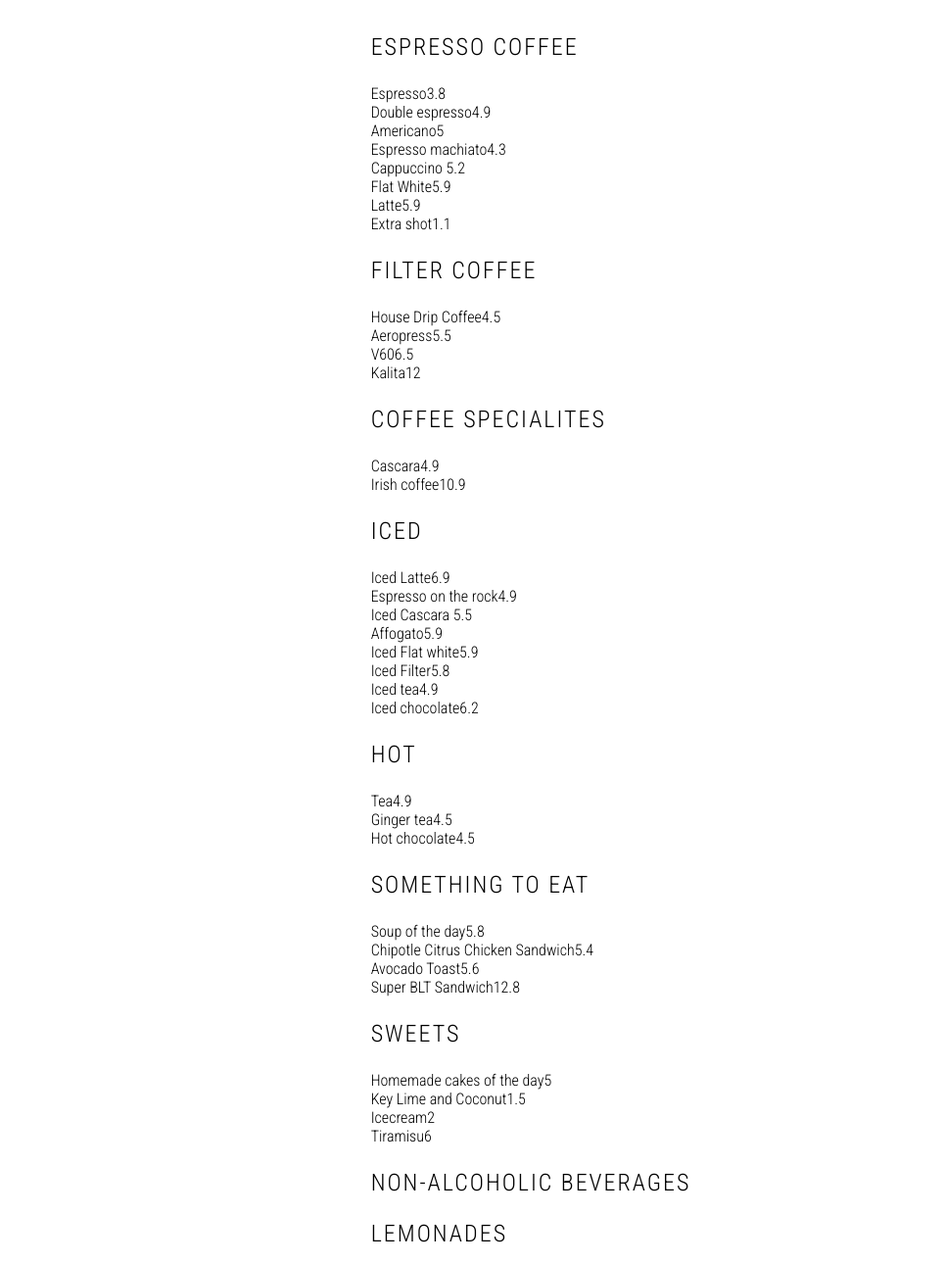
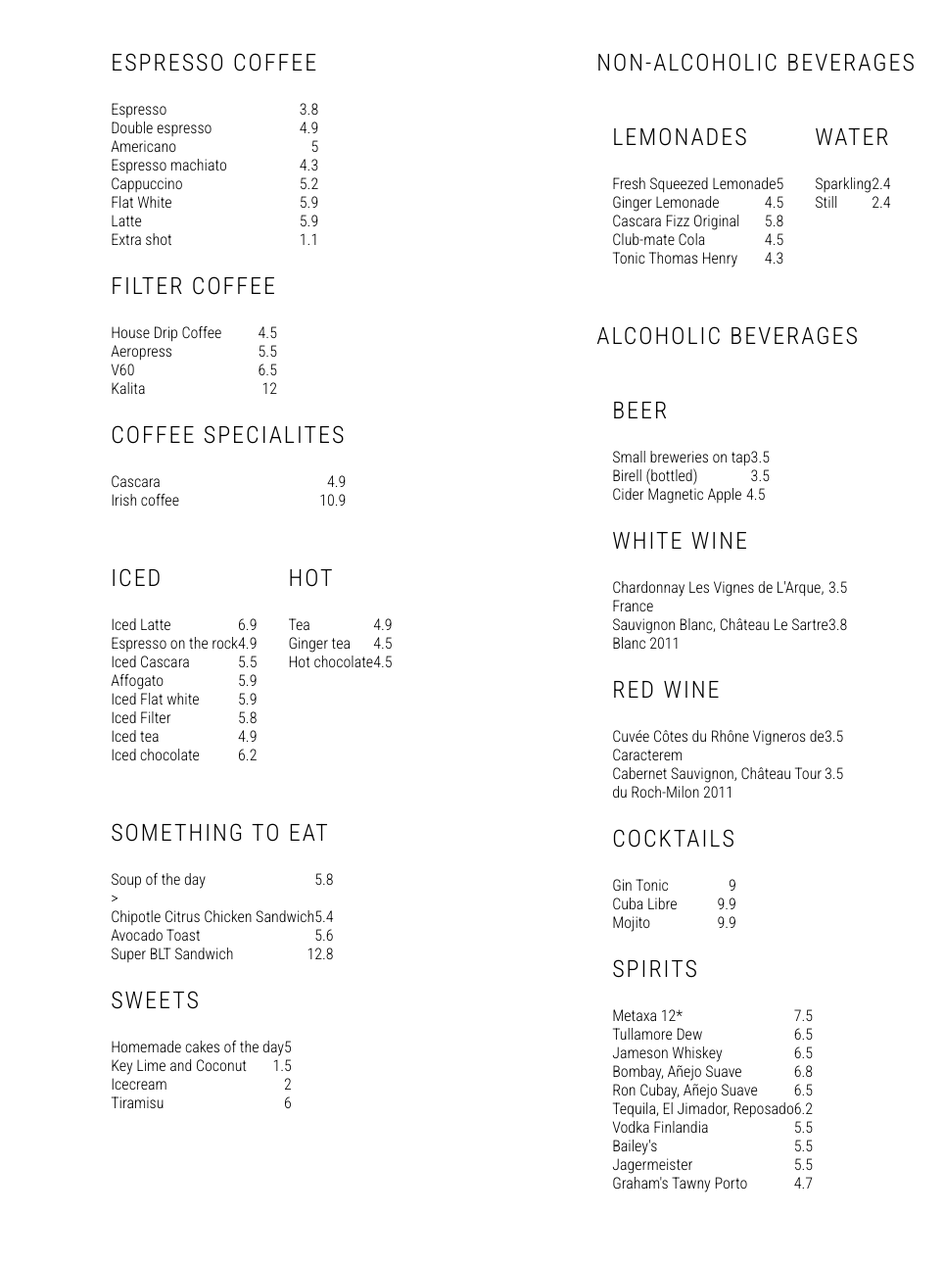
Before and after one commit to pe3k-j/hackathon-1, a website built with Vite: page src/html/menu.html in a window 1280 px wide. Shown: the part 233-1523 px from the top of the page at 98% size, without its empty margins (98-1062 px from the left). Built offline with nearby package versions, Linux system fonts and the light colour scheme; grey boxes are pictures that could not be loaded.

Commit message:
menu aloust done

```diff
--- a/src/html/menu.html
+++ b/src/html/menu.html
@@ -26,124 +26,228 @@
     </header>
     <main>
       <h2>MENU</h2>
-      <div class="menu">
+      <div class="menu-out">
+        <div class="menu-in">
           <div class="coffee">
+            <div class="name-and-items">
               <h3>ESPRESSO COFFEE</h3>
               <div class="items">
-            <span>Espresso</span><span>3.8</span><br />
-            <span>Double espresso</span><span>4.9</span><br />
-            <span>Americano</span><span>5</span><br />
-            <span>Espresso machiato</span><span>4.3</span><br />
-            <span>Cappuccino </span><span>5.2</span><br />
-            <span>Flat White</span><span>5.9</span><br />
-            <span>Latte</span><span>5.9</span><br />
-            <span>Extra shot</span><span>1.1</span><br />
+                <div class="line"><span>Espresso</span><span>3.8</span></div>
+                <div class="line">
+                  <span>Double espresso</span><span>4.9</span>
                 </div>
+                <div class="line"><span>Americano</span><span>5</span></div>
+                <div class="line">
+                  <span>Espresso machiato</span><span>4.3</span>
+                </div>
+                <div class="line"><span>Cappuccino </span><span>5.2</span></div>
+                <div class="line"><span>Flat White</span><span>5.9</span></div>
+                <div class="line"><span>Latte</span><span>5.9</span></div>
+                <div class="line"><span>Extra shot</span><span>1.1</span></div>
+              </div>
+            </div>
+            <div class="name-and-items">
               <h3>FILTER COFFEE</h3>
               <div class="items">
-            <span>House Drip Coffee</span><span>4.5</span><br />
-            <span>Aeropress</span><span>5.5</span><br />
-            <span>V60</span><span>6.5</span><br />
-            <span>Kalita</span><span>12</span><br />
+                <div class="line">
+                  <span>House Drip Coffee</span><span>4.5</span>
                 </div>
+                <div class="line"><span>Aeropress</span><span>5.5</span></div>
+                <div class="line"><span>V60</span><span>6.5</span></div>
+                <div class="line"><span>Kalita</span><span>12</span></div>
+              </div>
+            </div>
+            <div class="name-and-items">
               <h3>COFFEE SPECIALITES</h3>
               <div class="items">
-            <span>Cascara</span><span>4.9</span><br />
-            <span>Irish coffee</span><span>10.9</span><br />
+                <div class="line"><span>Cascara</span><span>4.9</span></div>
+                <div class="line">
+                  <span>Irish coffee</span><span>10.9</span>
                 </div>
               </div>
+            </div>
+          </div>
+
           <div class="hot-and-cold">
+            <div class="name-and-items">
               <h3>ICED</h3>
               <div class="items">
-            <span>Iced Latte</span><span>6.9</span><br />
-            <span>Espresso on the rock</span><span>4.9</span><br />
-            <span>Iced Cascara </span><span>5.5</span><br />
-            <span>Affogato</span><span>5.9</span><br />
-            <span>Iced Flat white</span><span>5.9</span><br />
-            <span>Iced Filter</span><span>5.8</span><br />
-            <span>Iced tea</span><span>4.9</span><br />
-            <span>Iced chocolate</span><span>6.2</span><br />
+                <div class="line"><span>Iced Latte</span><span>6.9</span></div>
+                <div class="line">
+                  <span>Espresso on the rock</span><span>4.9</span>
                 </div>
+                <div class="line">
+                  <span>Iced Cascara </span><span>5.5</span>
+                </div>
+                <div class="line"><span>Affogato</span><span>5.9</span></div>
+                <div class="line">
+                  <span>Iced Flat white</span><span>5.9</span>
+                </div>
+                <div class="line"><span>Iced Filter</span><span>5.8</span></div>
+                <div class="line"><span>Iced tea</span><span>4.9</span></div>
+                <div class="line">
+                  <span>Iced chocolate</span><span>6.2</span>
+                </div>
+              </div>
+            </div>
+            <div class="name-and-items">
               <h3>HOT</h3>
               <div class="items">
-            <span>Tea</span><span>4.9</span><br />
-            <span>Ginger tea</span><span>4.5</span><br />
-            <span>Hot chocolate</span><span>4.5</span><br />
+                <div class="line"><span>Tea</span><span>4.9</span></div>
+                <div class="line"><span>Ginger tea</span><span>4.5</span></div>
+                <div class="line">
+                  <span>Hot chocolate</span><span>4.5</span>
+                </div>
+              </div>
             </div>
           </div>
           <div class="food">
+            <div class="name-and-items">
               <h3>SOMETHING TO EAT</h3>
               <div class="items">
-            <span>Soup of the day</span><span>5.8</span><br />
-            <span>Chipotle Citrus Chicken Sandwich</span><span>5.4</span><br />
-            <span>Avocado Toast</span><span>5.6</span><br />
-            <span>Super BLT Sandwich</span><span>12.8</span><br />
+                <div class="line">
+                  <span>Soup of the day</span><span>5.8</span>
                 </div>
+                >
+                <div class="line">
+                  <span>Chipotle Citrus Chicken Sandwich</span><span>5.4</span>
+                </div>
+                <div class="line">
+                  <span>Avocado Toast</span><span>5.6</span>
+                </div>
+                <div class="line">
+                  <span>Super BLT Sandwich</span><span>12.8</span>
+                </div>
+              </div>
+            </div>
+            <div class="name-and-items">
               <h3>SWEETS</h3>
               <div class="items">
-            <span>Homemade cakes of the day</span><span>5</span><br />
-            <span>Key Lime and Coconut</span><span>1.5</span><br />
-            <span>Icecream</span><span>2</span><br />
-            <span>Tiramisu</span><span>6</span><br />
+                <div class="line">
+                  <span>Homemade cakes of the day</span><span>5</span>
+                </div>
+                <div class="line">
+                  <span>Key Lime and Coconut</span><span>1.5</span>
+                </div>
+                <div class="line"><span>Icecream</span><span>2</span></div>
+                <div class="line"><span>Tiramisu</span><span>6</span></div>
+              </div>
             </div>
           </div>
           <div class="non-alcoholic">
             <h3>NON-ALCOHOLIC BEVERAGES</h3>
+            <div class="name-and-items">
               <h3>LEMONADES</h3>
               <div class="items">
-            <span>Fresh Squeezed Lemonade</span><span>5</span><br />
-            <span>Ginger Lemonade</span><span></span>4.5<br />
-            <span>Cascara Fizz Original</span><span></span>5.8<br />
-            <span>Club-mate Cola</span><span></span>4.5<br />
-            <span>Tonic Thomas Henry</span><span></span>4.3<br />
+                <div class="line">
+                  <span>Fresh Squeezed Lemonade</span><span>5</span>
                 </div>
+                <div class="line">
+                  <span>Ginger Lemonade</span><span></span>4.5
+                </div>
+                <div class="line">
+                  <span>Cascara Fizz Original</span><span></span>5.8
+                </div>
+                <div class="line">
+                  <span>Club-mate Cola</span><span></span>4.5
+                </div>
+                <div class="line">
+                  <span>Tonic Thomas Henry</span><span></span>4.3
+                </div>
+              </div>
+            </div>
+            <div class="name-and-items">
               <h3>WATER</h3>
               <div class="items">
-            <span>Sparkling</span><span></span>2.4<br />
-            <span>Still</span><span></span>2.4<br />
+                <div class="line"><span>Sparkling</span><span></span>2.4</div>
+                <div class="line"><span>Still</span><span></span>2.4</div>
+              </div>
             </div>
           </div>
           <div class="alcoholic">
             <h3>ALCOHOLIC BEVERAGES</h3>
+            <div class="name-and-items">
               <h3>BEER</h3>
               <div class="items">
-            <span>Small breweries on tap</span><span>3.5</span><br />
-            <span>Birell (bottled)</span><span>3.5</span><br />
-            <span>Cider Magnetic Apple</span>4.5<span></span><br />
+                <div class="line">
+                  <span>Small breweries on tap</span><span>3.5</span>
                 </div>
+                <div class="line">
+                  <span>Birell (bottled)</span><span>3.5</span>
+                </div>
+                <div class="line">
+                  <span>Cider Magnetic Apple</span>4.5<span></span>
+                </div>
+              </div>
+            </div>
+            <div class="name-and-items">
               <h3>WHITE WINE</h3>
               <div class="items">
-            <span>Chardonnay Les Vignes de L'Arque,</span><span>3.5</span><br />
-            <span class="location">France</span><br />
-            <span>Sauvignon Blanc, Château Le Sartre</span><span>3.8</span
-            ><br />
-            <span class="location">Blanc 2011</span><br />
+                <div class="line">
+                  <span>Chardonnay Les Vignes de L'Arque,</span><span>3.5</span>
                 </div>
+                <div class="line"><span class="location">France</span></div>
+                <div class="line">
+                  <span>Sauvignon Blanc, Château Le Sartre</span
+                  ><span>3.8</span>
+                </div>
+                <div class="line"><span class="location">Blanc 2011</span></div>
+              </div>
+            </div>
+            <div class="name-and-items">
               <h3>RED WINE</h3>
               <div class="items">
-            <span>Cuvée Côtes du Rhône Vigneros de</span><span>3.5</span><br />
-            <span class="location">Caracterem</span><br />
-            <span>Cabernet Sauvignon, Château Tour</span><span>3.5</span><br />
-            <span class="location">du Roch-Milon 2011</span><br />
+                <div class="line">
+                  <span>Cuvée Côtes du Rhône Vigneros de</span><span>3.5</span>
                 </div>
+                <div class="line"><span class="location">Caracterem</span></div>
+                <div class="line">
+                  <span>Cabernet Sauvignon, Château Tour</span><span>3.5</span>
+                </div>
+                <div class="line">
+                  <span class="location">du Roch-Milon 2011</span>
+                </div>
+              </div>
+            </div>
+            <div class="name-and-items">
               <h3>COCKTAILS</h3>
               <div class="items">
-            <span>Gin Tonic</span><span>9</span><br />
-            <span>Cuba Libre</span><span>9.9</span><br />
-            <span>Mojito</span><span>9.9</span><br />
+                <div class="line"><span>Gin Tonic</span><span>9</span></div>
+                <div class="line"><span>Cuba Libre</span><span>9.9</span></div>
+                <div class="line"><span>Mojito</span><span>9.9</span></div>
               </div>
+            </div>
+            <div class="name-and-items">
               <h3>SPIRITS</h3>
               <div class="items">
-            <span>Metaxa 12*</span><span>7.5</span><br />
-            <span>Tullamore Dew</span><span>6.5</span><br />
-            <span>Jameson Whiskey </span><span>6.5</span><br />
-            <span>Bombay, Añejo Suave</span><span>6.8</span><br />
-            <span>Ron Cubay, Añejo Suave</span><span>6.5</span><br />
-            <span>Tequila, El Jimador, Reposado</span><span>6.2</span><br />
-            <span>Vodka Finlandia</span><span>5.5</span><br />
-            <span>Bailey's</span><span>5.5</span><br />
-            <span>Jagermeister</span><span>5.5</span><br />
-            <span>Graham's Tawny Porto </span><span>4.7</span><br />
+                <div class="line"><span>Metaxa 12*</span><span>7.5</span></div>
+                <div class="line">
+                  <span>Tullamore Dew</span><span>6.5</span>
+                </div>
+                <div class="line">
+                  <span>Jameson Whiskey </span><span>6.5</span>
+                </div>
+                <div class="line">
+                  <span>Bombay, Añejo Suave</span><span>6.8</span>
+                </div>
+                <div class="line">
+                  <span>Ron Cubay, Añejo Suave</span><span>6.5</span>
+                </div>
+                <div class="line">
+                  <span>Tequila, El Jimador, Reposado</span><span>6.2</span>
+                </div>
+                <div class="line">
+                  <span>Vodka Finlandia</span><span>5.5</span>
+                </div>
+                <div class="line"><span>Bailey's</span><span>5.5</span></div>
+                <div class="line">
+                  <span>Jagermeister</span><span>5.5</span>
+                </div>
+                <div class="line">
+                  <span>Graham's Tawny Porto </span><span>4.7</span>
+                </div>
+              </div>
+            </div>
           </div>
         </div>
       </div>
--- a/src/scss/menu.scss
+++ b/src/scss/menu.scss
@@ -1,9 +1,54 @@
-@import 'variables';
+@import "variables";
 
 main {
+  h2 {
+    align-self: flex-start;
+  }
+  .menu-out {
+    .menu-in {
+      display: flex;
+      flex-direction: column;
+      flex-wrap: wrap;
+      align-items: center;
+      height: 80rem;
+        @media screen and (max-width: 1200px) {
+          height: 110%;
+        }
+        @media screen and (max-width: 800px) {
+          height: 110%;
+        }
+      > div {
+        display: flex;
+        flex-direction: row;
+        flex-wrap: wrap;
+        width: 40%;
+        padding: 1rem;
+        @media screen and (max-width: 1200px) {
+          flex-direction: row;
+          width: 80%;
+        }
+        @media screen and (max-width: 800px) {
+          flex-direction: column;
+          width: 100%;
+        }
+      }
+      .name-and-items {
+        display: flex;
+        flex-direction: column;
+        padding-left: 1rem;
+        padding-right: 1rem;
+      }
+      .line {
+        display: flex;
+        flex-direction: row;
+        justify-content: space-between;
+      }
+    }
+  }
+
   img {
-    width: 60rem;
+    width: 100%;
     padding: 0;
-    margin-bottom: -5rem;
+    margin-bottom: -4rem;
   }
 }
```
Lines whose indentation alone changed are shown as unchanged.
